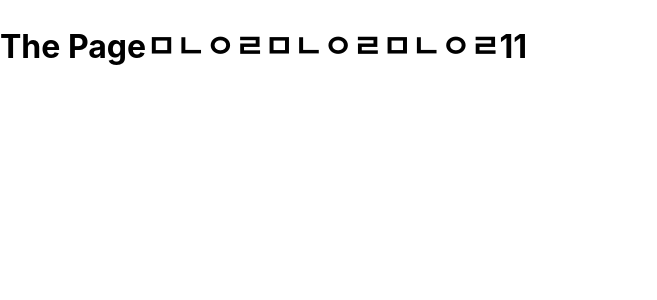
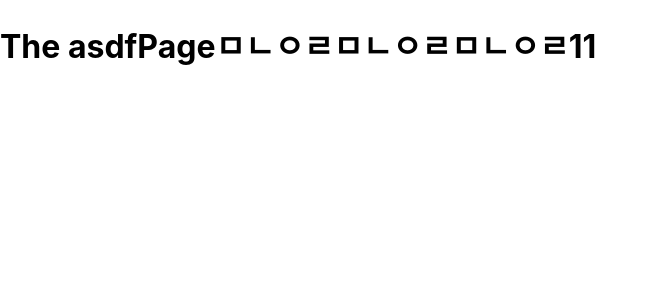
Before and after one commit to ryu9663/mergin-practice, a Next.js app: page /page11 in a window 1280 px wide. Shown: the top 300 px of the page, without its empty margins (0-657 px from the left). Built offline with nearby package versions, Linux system fonts and the light colour scheme.

Commit message:
Kk (#8)
* k1

* k2

```diff
--- a/pages/page10.js
+++ b/pages/page10.js
@@ -1,5 +1,5 @@
 function Page10() {
-  return <h1>The Page10eee</h1>;
+  return <h1>The Page101111eee</h1>;
 }
 
 export default Page10;
--- a/pages/page11.js
+++ b/pages/page11.js
@@ -1,5 +1,5 @@
 function Page11() {
-    return <h1>The Pageㅁㄴㅇㄹㅁㄴㅇㄹㅁㄴㅇㄹ11</h1>;
-  }
+  return <h1>The asdfPageㅁㄴㅇㄹㅁㄴㅇㄹㅁㄴㅇㄹ11</h1>;
+}
 
-  export default Page11;
+export default Page11;
```
